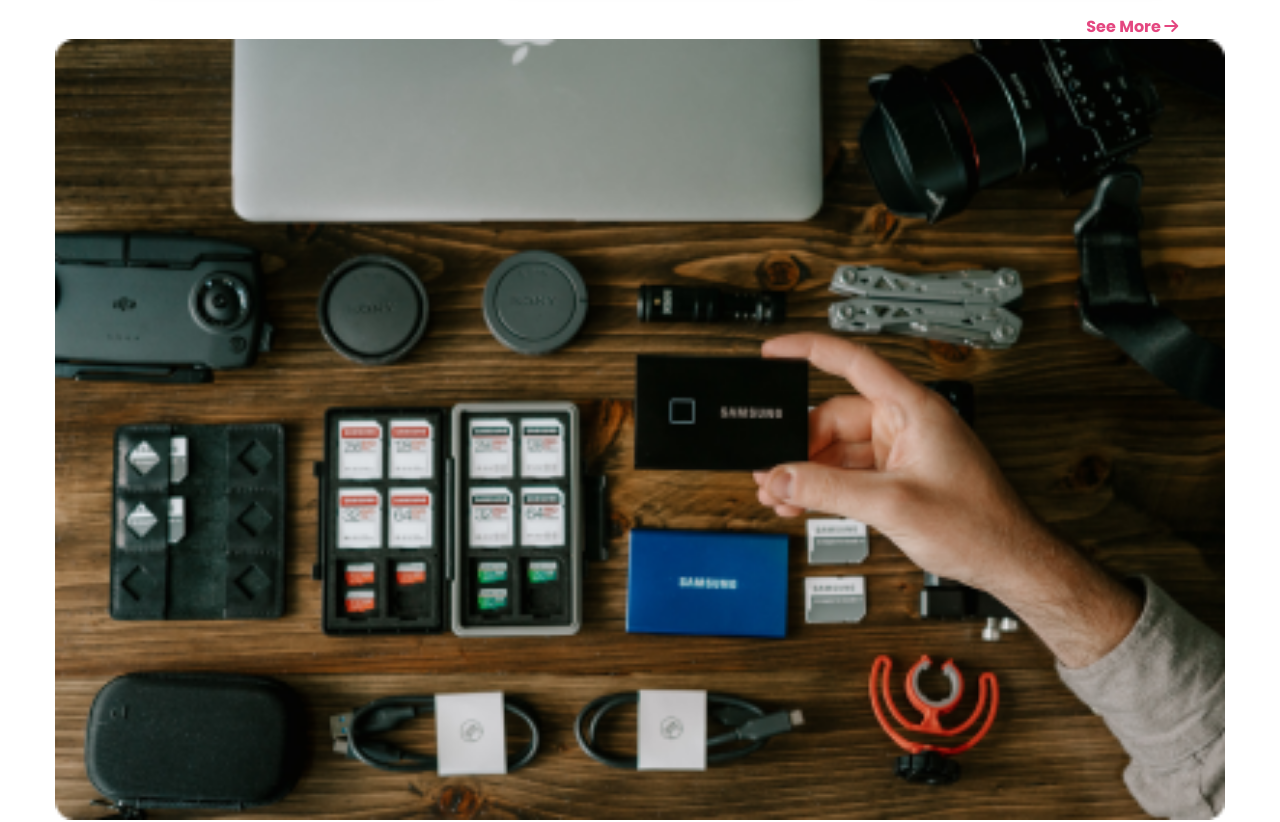
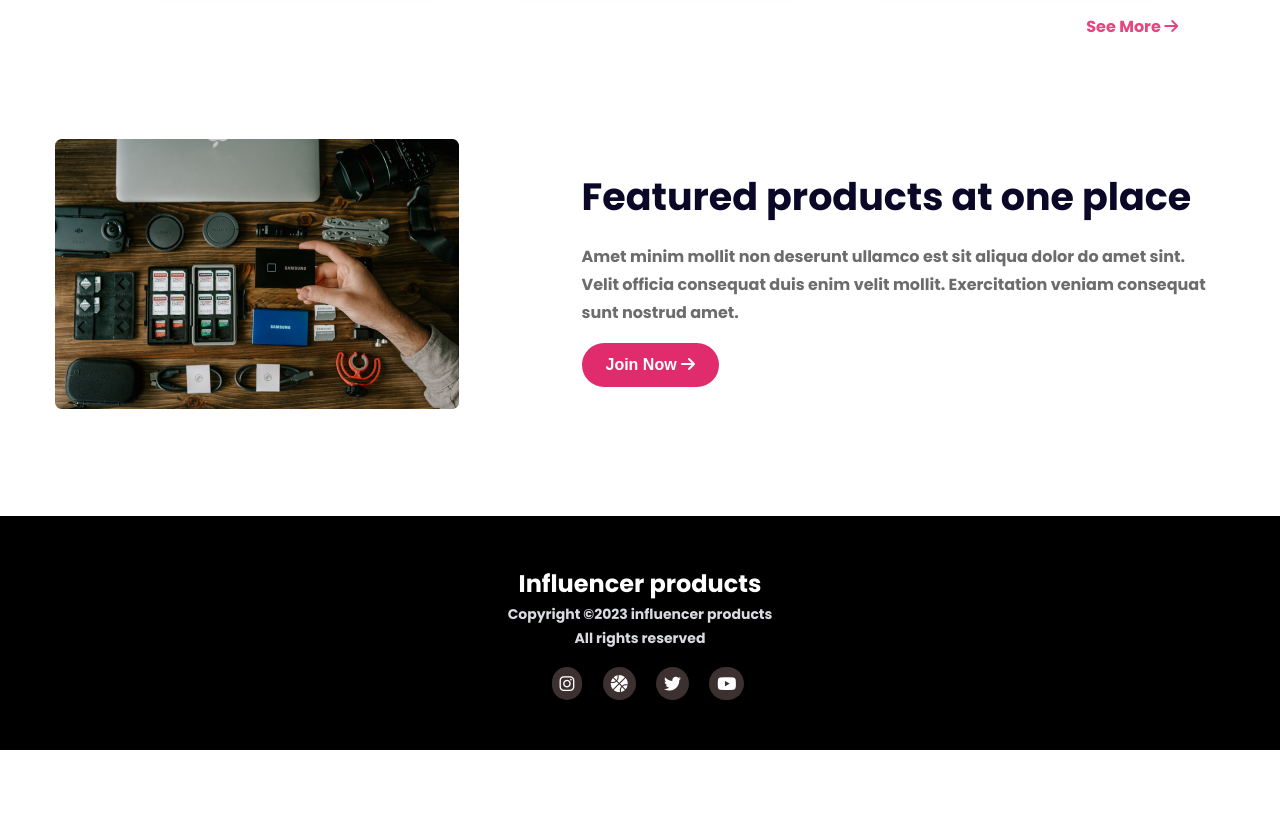
Before and after one commit to ImamHossain2/influencer-gear, a plain HTML site: page index.html in a window 1280 px wide. Shown: the part 2240-3062 px from the top of the page. After the commit the page ends 2990 px from the top, so only its background shows below. Drawn offline with Linux system fonts and the light colour scheme.

Commit message:
footer section added

```diff
--- a/css/style.css
+++ b/css/style.css
@@ -224,3 +224,78 @@ section.hero{
   line-height: 24px;
   color: rgba(224, 44, 109, 0.87);
 }
+
+/* Products Collection Sections End */
+
+/* Feature Style here */
+
+
+.feature {
+  padding: 100px 0;
+}
+.feature-column {
+  display: flex;
+  justify-content: space-between;
+  align-items: center;
+}
+.feature-left-col {
+  width: 45%;
+}
+.feature-left-col img {
+  width: 404px;
+}
+.feature-right-col {
+  width: 55%;
+}
+.feature-title {
+  font-weight: 700;
+  font-size: 38px;
+  line-height: 60px;
+  color: #0a0826;
+}
+.feature-para {
+  font-weight: 700;
+  font-size: 16px;
+  line-height: 28px;
+  color: #6c6c6c;
+  margin: 16px 0;
+}
+
+
+/* End feature style */
+
+
+/* Footer Section  */
+
+footer {
+  background-color: #000000;
+  padding: 50px 0;
+}
+.footer-item {
+  text-align: center;
+}
+.footer-title {
+  font-weight: 700;
+  font-size: 24px;
+  line-height: 36px;
+  color: #fff;
+}
+.copyright {
+  font-weight: 700;
+  font-size: 14px;
+  line-height: 24px;
+  color: #d9dbe1;
+}
+.footer-icons {
+  margin-top: 17px;
+}
+.footer-icons i {
+  color: #fff;
+  font-size: 17px;
+  background: #6e57578f;
+  padding: 8px;
+  border-radius: 50px;
+  margin-left: 16px;
+}
+
+/* End footer Sections */
--- a/index.html
+++ b/index.html
@@ -303,8 +303,23 @@
     <!-- Feature Section  section -->
 
 
+
+
     <!-- footer start -->
     <footer>
+      <div class="footer-item">
+        <h3 class="footer-title">Influencer products</h3>
+        <p class="copyright">
+          Copyright ©2023 influencer products <br />
+          All rights reserved
+        </p>
+        <div class="footer-icons">
+          <a href="#"><i class="fa-brands fa-instagram"></i></a>
+          <a href="#"><i class="fa-solid fa-basketball"></i></a>
+          <a href="#"> <i class="fa-brands fa-twitter"></i></a>
+          <a href="#"><i class="fa-brands fa-youtube"></i></a>
+        </div>
+      </div>
 
     </footer>
     <!-- // end footer -->
```
